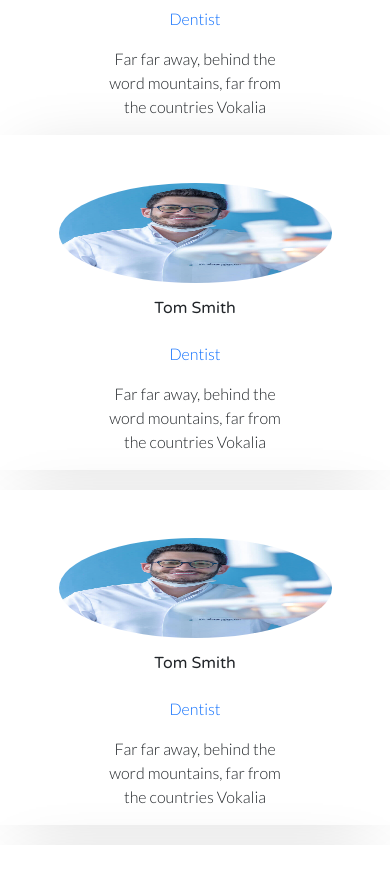
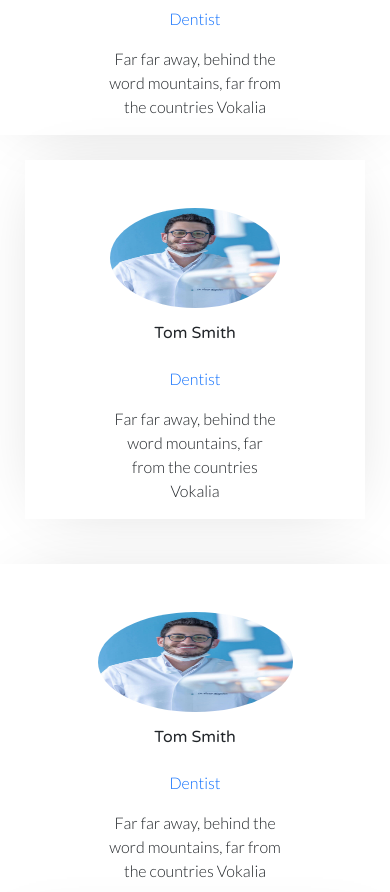
Before and after one commit to che30/front_end_appointment, a React (Create React App) app: page / in a window 390 px wide. Shown: the part 3420-4312 px from the top of the page. Built offline with nearby package versions, Linux system fonts and the light colour scheme; some icons are missing.

Commit message:
Update stylesheets

```diff
--- a/src/components/ExperiencedDoctors.css
+++ b/src/components/ExperiencedDoctors.css
@@ -27,8 +27,6 @@
   column-gap: 20px;
   margin-left: auto;
   margin-right: auto;
-
-  /* background-color: whitesmoke; */
 }
 
 .last__columns {
@@ -57,4 +55,11 @@
   .last__two {
     margin-top: 20px;
   }
+  .grid img {
+    width: 50%;
+    border-radius: 50%;
+  }
+  .second__image{
+    margin: 25px;
+  }
 }
--- a/src/components/ExperiencedDoctors.js
+++ b/src/components/ExperiencedDoctors.js
@@ -22,7 +22,7 @@ const ExperiencedDoctors = () => (
             far from the countries Vokalia
           </p>
         </div>
-        <div className="bg-white pt-5 last__columns">
+        <div className="bg-white pt-5 last__columns second__image">
           <img src={about} alt="specialist" />
           <h6 className="Lato-light py-3">Tom Smith</h6>
           <p className="text-primary">Dentist</p>
--- a/src/components/PatientDashboard.css
+++ b/src/components/PatientDashboard.css
@@ -217,7 +217,7 @@ textarea {
   }
 
   .full__message__section {
-    margin-top: 850px;
+    margin-top: 3vh;
   }
 
   .doctors__contain {
--- a/src/helpers/backEndURI.js
+++ b/src/helpers/backEndURI.js
@@ -1,6 +1,6 @@
 // http://127.0.0.1:3001
 // https://read-book-api.herokuapp.com
 const loalBackEndUrl = () => 'http://127.0.0.1:3001';
-const remoteBackEndUrl = () => 'https://appointmentendpoints.herokuapp.com/';
+const remoteBackEndUrl = () => 'https://read-book-api.herokuapp.com';
 
 export { loalBackEndUrl, remoteBackEndUrl };
```
